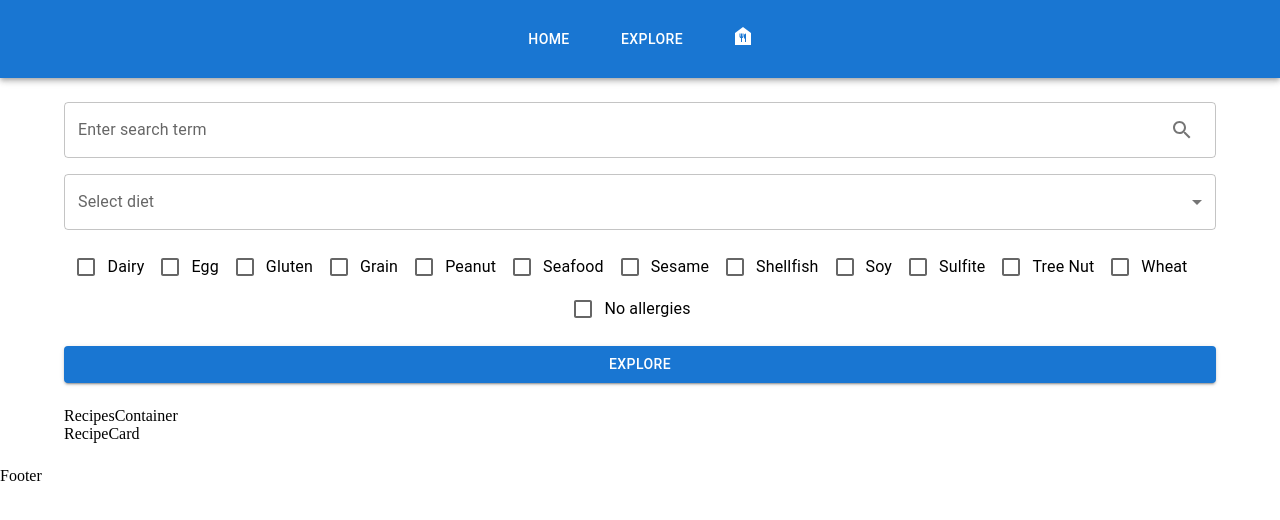
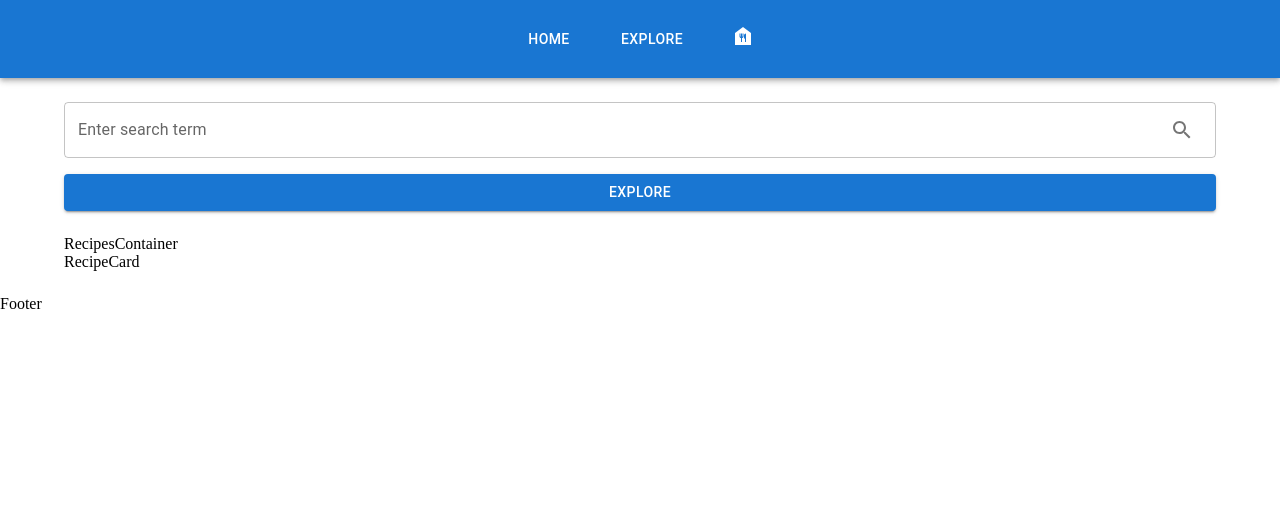
Before and after one commit to GreenCatInForest/recipe-search-app, a React (Create React App) app: page /explore in a window 1280 px wide. Shown: the top 520 px of the page. Built offline with nearby package versions, Linux system fonts and the light colour scheme.

Commit message:
adjusted api call NOT WORKING

```diff
--- a/src/components/SearchForm.js
+++ b/src/components/SearchForm.js
@@ -15,9 +15,9 @@ import FormControlLabel from "@mui/material/FormControlLabel";
 import Checkbox from "@mui/material/Checkbox";
 import Button from "@mui/material/Button";
 
-export const SearchForm = ({ handleSubmit }) => {
+export const SearchForm = ({ setSearchQuery }) => {
   const onSubmit = ({ searchTerm }) => {
-    handleSubmit(searchTerm);
+    setSearchQuery(searchTerm);
   };
 
   const formik = useFormik({
@@ -50,16 +50,15 @@ export const SearchForm = ({ handleSubmit }) => {
           ),
         }}
       />
-      <FormControl fullWidth>
+      {/* <FormControl fullWidth>
         <InputLabel id="demo-simple-select-label">Select diet</InputLabel>
         <Select
           labelId="demo-simple-select-label"
           id="demo-simple-select"
           //value={age}
           label="Select diet"
-          //onChange={handleChange}
+          onChange={formik.handleChange}
         >
-          <MenuItem value="No diet">No diet</MenuItem>
           <MenuItem value="Gluten Free">Gluten Free</MenuItem>
           <MenuItem value="Vegetarian">Vegetarian</MenuItem>
           <MenuItem value="Ketogenic">Ketogenic</MenuItem>
@@ -81,9 +80,8 @@ export const SearchForm = ({ handleSubmit }) => {
           <FormControlLabel control={<Checkbox />} label="Sulfite" />
           <FormControlLabel control={<Checkbox />} label="Tree Nut" />
           <FormControlLabel control={<Checkbox />} label="Wheat" />
-          <FormControlLabel control={<Checkbox />} label="No allergies" />
         </Grid>
-      </FormGroup>
+      </FormGroup> */}
       <Button variant="contained" type="submit">
         Explore
       </Button>
--- a/src/containers/FoodSearch.js
+++ b/src/containers/FoodSearch.js
@@ -1,6 +1,7 @@
 import { Stack } from "@mui/material";
 import { SearchForm } from "../components/SearchForm";
 import { useEffect, useState } from "react";
+import axios from "axios";
 
 export const FoodSearch = () => {
   const [searchQuery, setSearchQuery] = useState("");
@@ -9,11 +10,10 @@ export const FoodSearch = () => {
     if (searchQuery) {
       const fetchData = async () => {
         const { data } = await axios.get(
-          "https://api.spoonacular.com/recipes/complexSearch",
+          "https://api.spoonacular.com/recipes/complexSearch?apiKey=",
           {
             params: {
-              diet,
-              intolerances,
+              searchQuery,
             },
             headers: {
               "X-API-Quota-Request": process.env.X_API_QUOTA_REQUEST,
@@ -28,7 +28,7 @@ export const FoodSearch = () => {
 
   return (
     <Stack>
-      <SearchForm />
+      <SearchForm setSearchQuery={setSearchQuery} />
     </Stack>
   );
 };
--- a/src/pages/Explore.js
+++ b/src/pages/Explore.js
@@ -1,12 +1,12 @@
 import Stack from "@mui/material/Stack";
 
-import { SearchForm } from "../components/SearchForm";
+import { FoodSearch } from "../containers/FoodSearch";
 import { RecipesContainer } from "../components/RecipesContainer";
 
 export const Explore = () => {
   return (
     <Stack spacing={3}>
-      <SearchForm />
+      <FoodSearch />
       <RecipesContainer />
     </Stack>
   );
```
